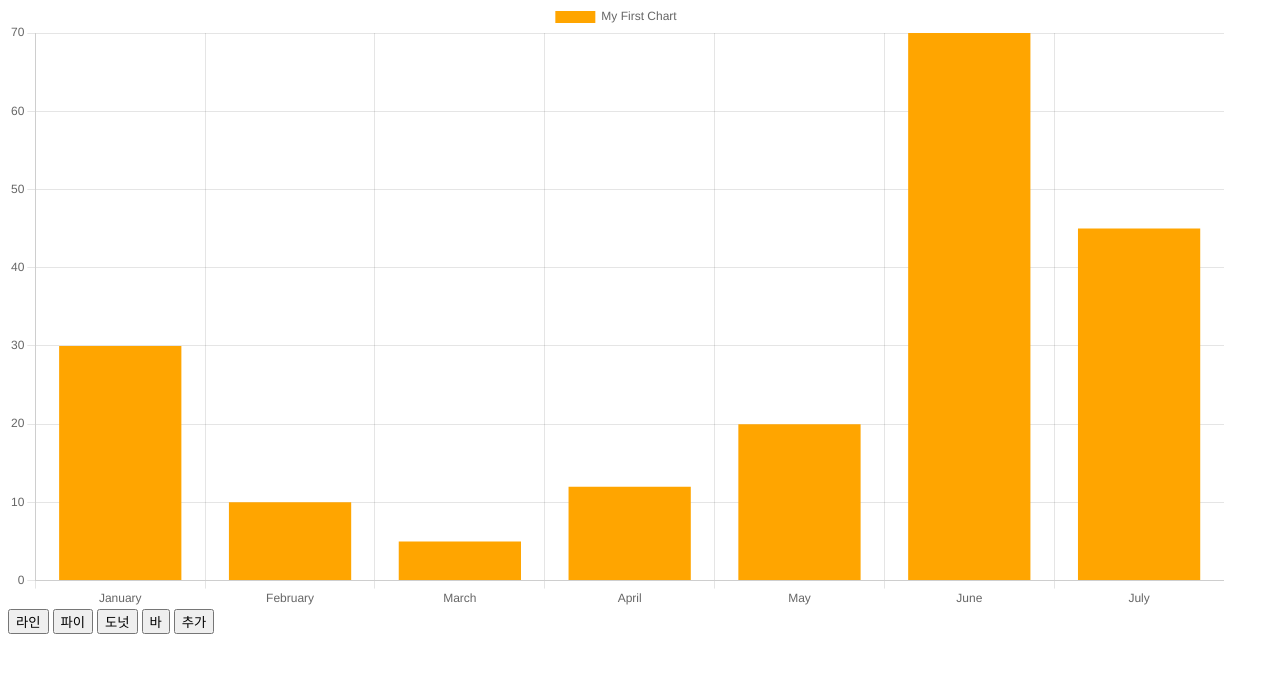
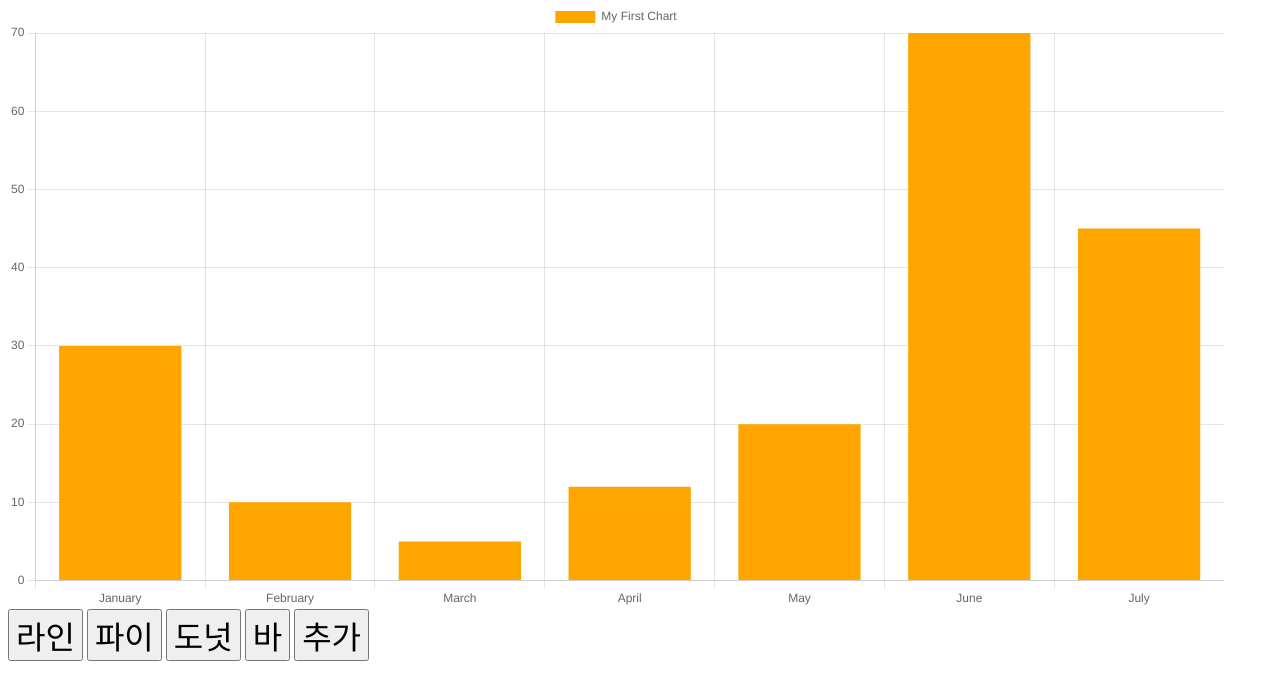
Before and after one commit to khb0317/home, a plain HTML site: page chart.html in a window 1280 px wide. Shown: the part 74-774 px from the top of the page. Drawn offline with nearby package versions, Linux system fonts and the light colour scheme.

Commit message:
Update chart.html

```diff
--- a/chart.html
+++ b/chart.html
@@ -1,5 +1,10 @@
 <html>
 <head>
+   <style>
+button {
+   font-size: 2em;
+}
+</style>
 </head>
 <body>
 <h1>Chart 예제</h1>
```
